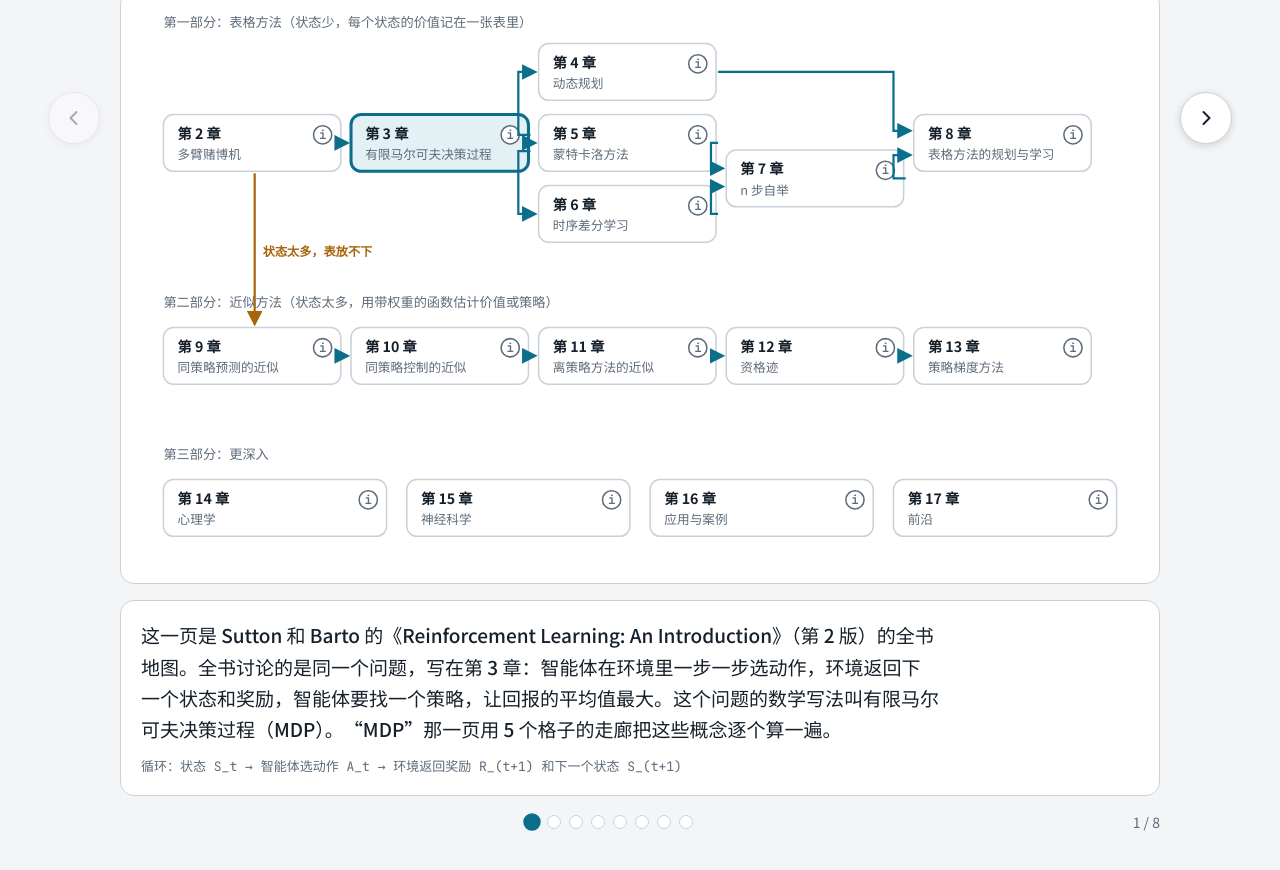
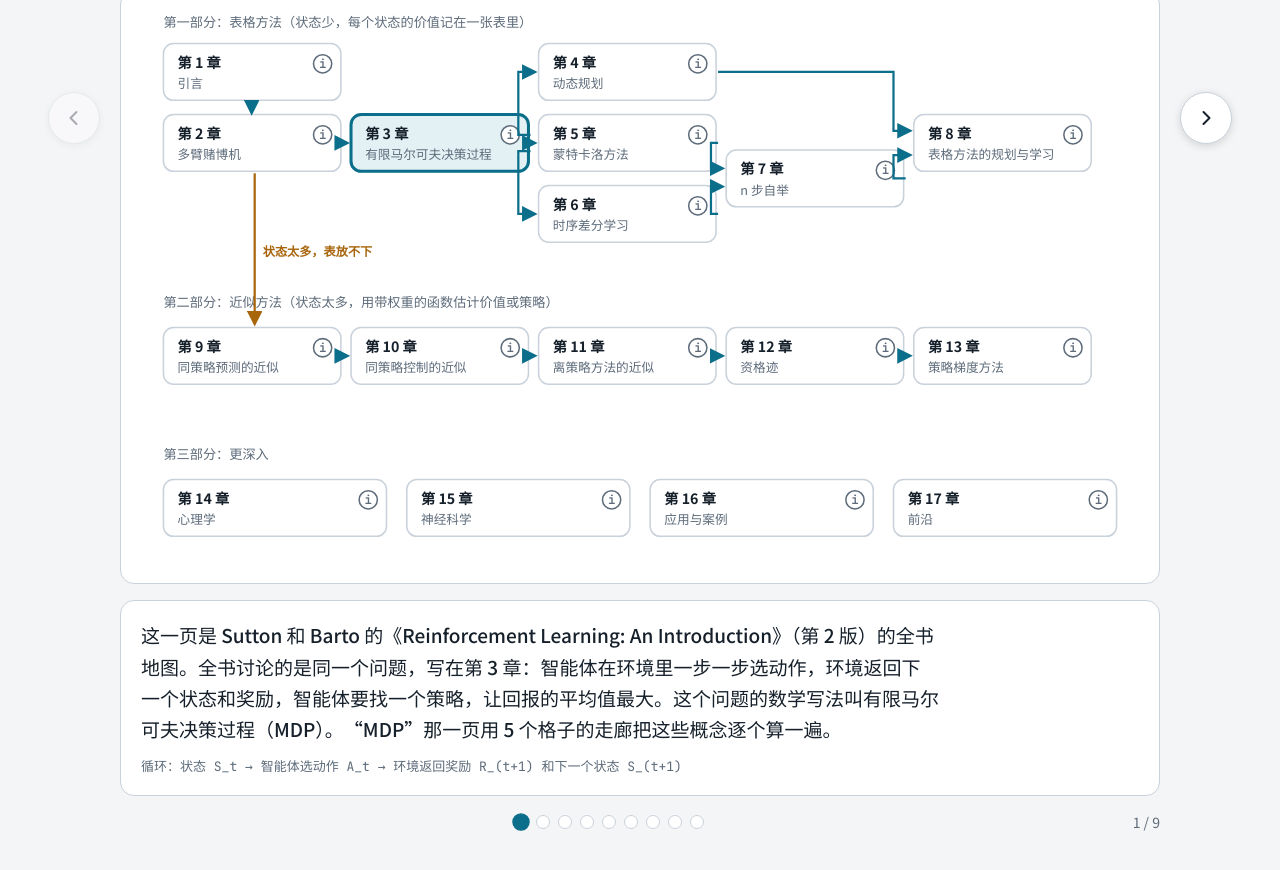
Before and after one commit to Solomenn/Draft-Pages, a plain HTML site: page rl/index.html in a window 1280 px wide. Shown: the part 282-1152 px from the top of the page. Drawn offline with Linux system fonts and the light colour scheme.

Commit message:
强化学习全貌页：补上第 1 章（引言）的框、说明和一步讲解

```diff
--- a/rl/index.html
+++ b/rl/index.html
@@ -677,6 +677,7 @@ var ACT = ["左", "右"];
 /* ===== 第 1 页：全书地图和统一视角 ===== */
 (function () {
   var B = {   // 章：x, y, 中文名, 英文名
+    c1: [30, 40, "第 1 章", "引言", "Introduction"],
     c2: [30, 110, "第 2 章", "多臂赌博机", "Multi-armed Bandits"],
     c3: [215, 110, "第 3 章", "有限马尔可夫决策过程", "Finite Markov Decision Processes"],
     c4: [400, 40, "第 4 章", "动态规划", "Dynamic Programming"],
@@ -706,6 +707,7 @@ var ACT = ["左", "右"];
       A.box(root, S, k, b[0], b[1], w, H, b[2], b[3], { cn: true, proc: s.hot && s.hot.indexOf(k) >= 0 });
     });
     function arr(a, b, cls) { A.arrow(root, a, cls); }
+    arr("M117 98 V108");
     arr("M" + (30 + W + 2) + " 138 H211");
     arr("M" + (215 + W + 2) + " 130 H380 V68 H396"); arr("M" + (215 + W + 2) + " 138 H396"); arr("M" + (215 + W + 2) + " 146 H380 V208 H396");
     arr("M" + (400 + W + 2) + " 138 H570 V163 H581"); arr("M" + (400 + W + 2) + " 208 H570 V181 H581");
@@ -741,6 +743,9 @@ var ACT = ["左", "右"];
     { hot: ["c3"],
       say: "这一页是 Sutton 和 Barto 的《Reinforcement Learning: An Introduction》（第 2 版）的全书地图。全书讨论的是同一个问题，写在第 3 章：智能体在环境里一步一步选动作，环境返回下一个状态和奖励，智能体要找一个策略，让回报的平均值最大。这个问题的数学写法叫有限马尔可夫决策过程（MDP）。“MDP”那一页用 5 个格子的走廊把这些概念逐个算一遍。",
       code: "循环：状态 S_t → 智能体选动作 A_t → 环境返回奖励 R_(t+1) 和下一个状态 S_(t+1)" },
+    { hot: ["c1"],
+      say: "第 1 章是引言，排在第一部分之前，不属于下面三个部分。它讲三件事。第一，强化学习是什么：没有人告诉智能体正确的动作，智能体靠试错去找让奖励最大的动作，而且一个动作的奖励可能很久以后才出现。第二，智能体由哪几部分组成：策略是在每个状态选什么动作；奖励信号是环境每一步给智能体的一个数；价值函数是从这个状态往后，预期总共能拿到多少奖励；模型是可选的，用来预测环境的下一个状态和奖励。第三，用井字棋做了一个完整的例子：智能体给每个棋盘状态记一个获胜的估计，没见过的状态先记 0.5，每走一步，把上一个状态的估计往下一个状态的估计挪一点。例如上一个状态是 0.5，下一个状态是 0.9，步长 α = 0.1，更新后上一个状态是 0.5 + 0.1 × (0.9 − 0.5) = 0.54。书里说这个更新就是第 6 章讲的时序差分。",
+      code: "V(S_t) ← V(S_t) + α [V(S_(t+1)) − V(S_t)]" },
     { hot: ["c2"],
       say: "第 2 章先讲最简单的情况：只有一个状态，智能体每次从几台机器里选一台，拿到一个奖励，没有“下一个状态”。它只用来讲一件事：智能体要在“选目前看起来最好的”（利用）和“试一试别的”（探索）之间取舍。这个取舍在全书每一种方法里都存在。",
       code: "一个状态，k 个动作，每次选一个，拿一个奖励" },
@@ -766,6 +771,8 @@ var ACT = ["左", "右"];
 
   function n(k) { var b = B[k]; return { title: b[2] + " " + b[3] + "（" + b[4] + "）", rows: [["在书里", "第" + (+k.slice(1) <= 8 ? "一" : +k.slice(1) <= 13 ? "二" : "三") + "部分。"]] }; }
   var NOTES = {}; Object.keys(B).forEach(function (k) { NOTES[k] = n(k); });
+  NOTES.c1.rows = [["在书里", "引言，排在第一部分之前。"]];
+  NOTES.c1.rows.push(["讲什么", "强化学习是什么（试错、延迟奖励、探索与利用）、策略、奖励信号、价值函数、模型四个组成部分、局限与范围、井字棋的完整例子、早期历史。"]);
   NOTES.c2.rows.push(["讲什么", "只有一个状态时的探索与利用：ε-贪心、UCB、乐观初始值、梯度赌博机。"]);
   NOTES.c3.rows.push(["讲什么", "智能体与环境的交互、回报、折扣、价值、动作价值、贝尔曼方程、最优策略。"]);
   NOTES.c4.rows.push(["讲什么", "策略评估、策略改进、策略迭代、价值迭代、广义策略迭代。前提是知道环境的规则。"]);
```
